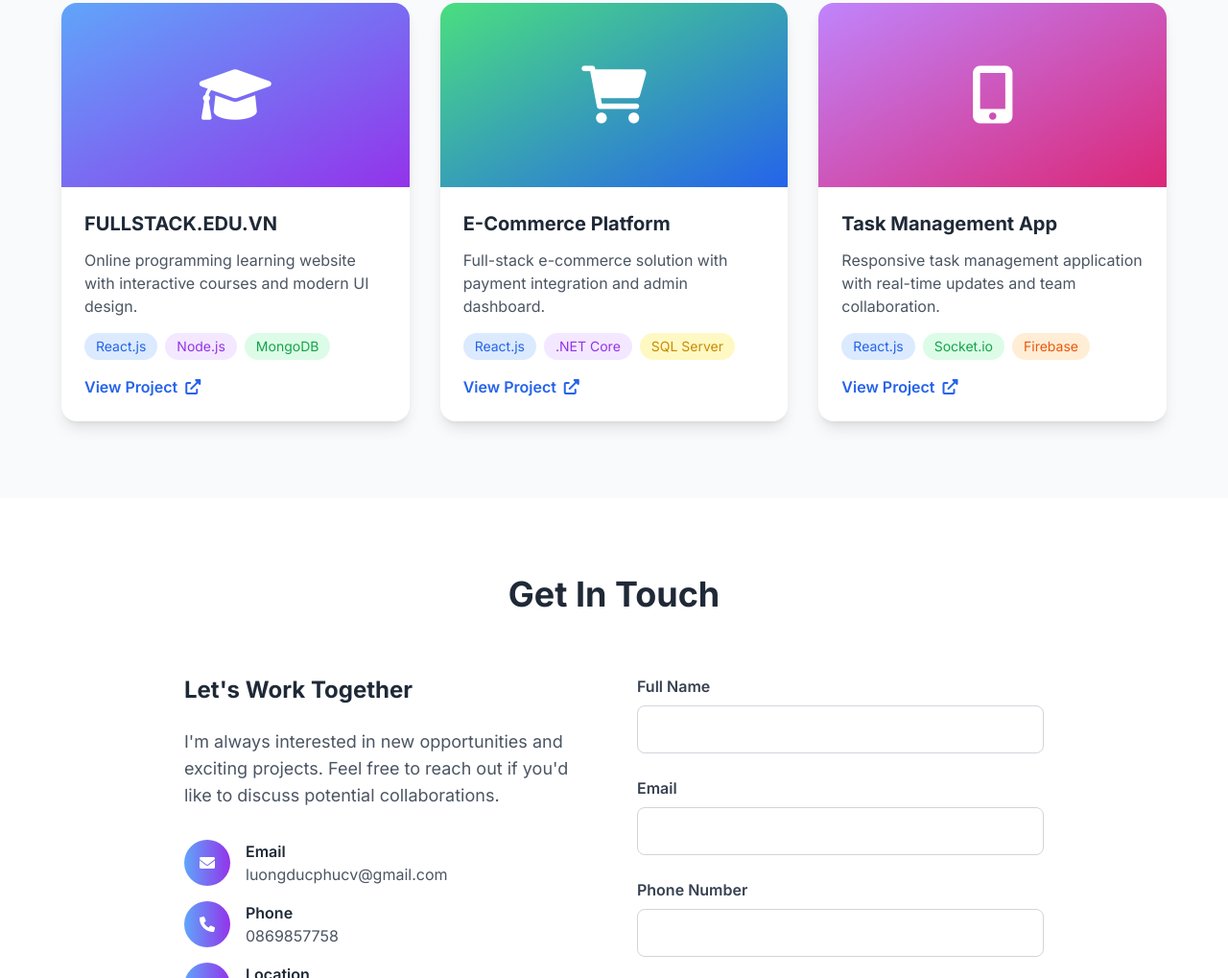
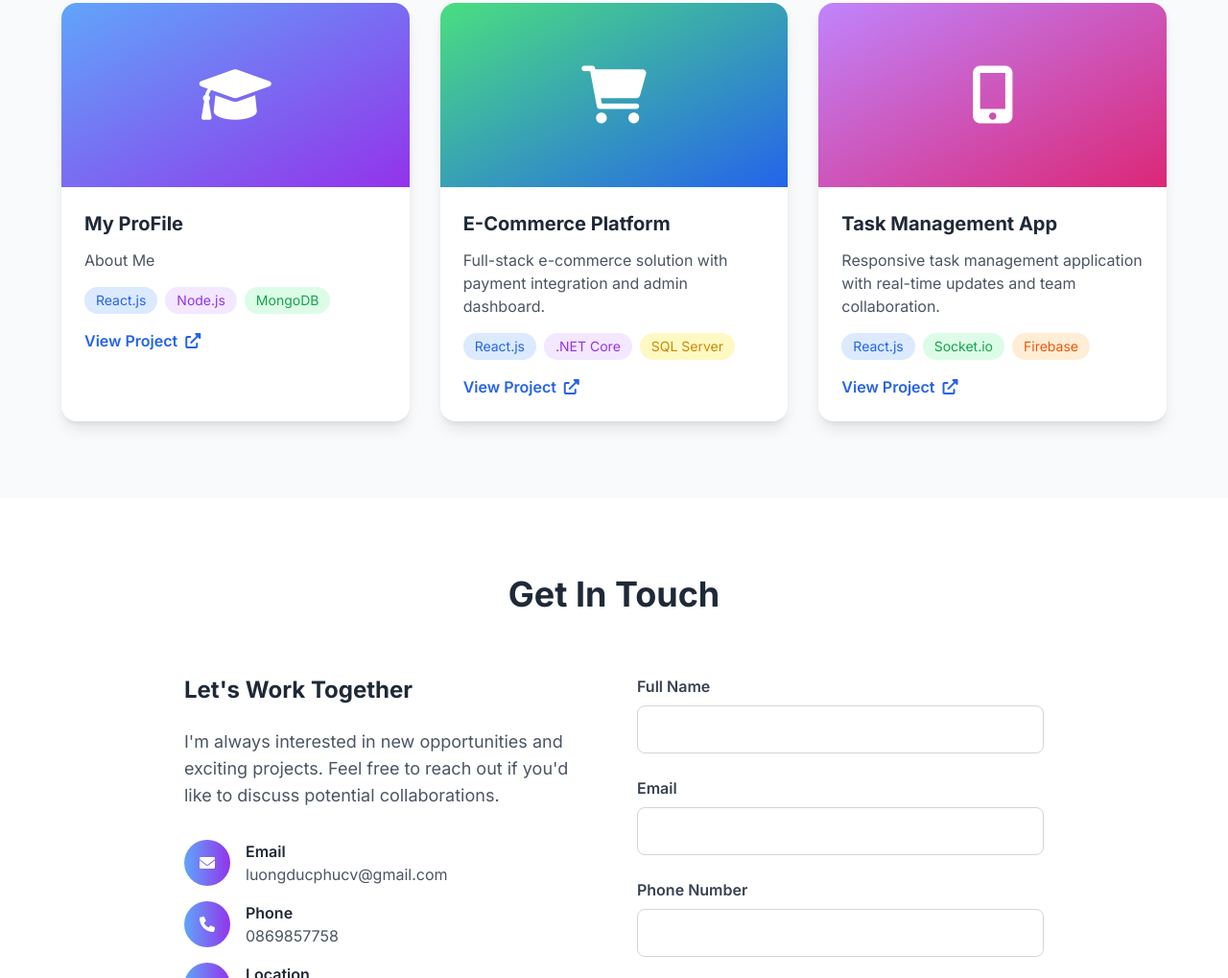
Before and after one commit to Phu2312003/phu_profile_2025, a website: page src/views/index.html in a window 1280 px wide. Shown: the part 3545-4564 px from the top of the page at 96% size. Drawn offline with nearby package versions, Linux system fonts and the light colour scheme; files whose address does not match are found by name.

Commit message:
Update package files and index.html

```diff
--- a/package.json
+++ b/package.json
@@ -26,6 +26,7 @@
   "dependencies": {
     "dotenv": "^17.2.2",
     "express": "^5.1.0",
+    "mongodb": "3.6",
     "mongoose": "^8.18.0",
     "nodemon": "^3.1.10"
   },
--- a/src/views/index.html
+++ b/src/views/index.html
@@ -497,14 +497,14 @@
                             <i class="fas fa-graduation-cap text-6xl text-white"></i>
                         </div>
                         <div class="p-6">
-                            <h3 class="text-xl font-bold mb-3 text-gray-800">FULLSTACK.EDU.VN</h3>
-                            <p class="text-gray-600 mb-4">Online programming learning website with interactive courses and modern UI design.</p>
+                            <h3 class="text-xl font-bold mb-3 text-gray-800">My ProFile</h3>
+                            <p class="text-gray-600 mb-4">About Me</p>
                             <div class="flex flex-wrap gap-2 mb-4">
                                 <span class="bg-blue-100 text-blue-600 px-3 py-1 rounded-full text-sm">React.js</span>
                                 <span class="bg-purple-100 text-purple-600 px-3 py-1 rounded-full text-sm">Node.js</span>
                                 <span class="bg-green-100 text-green-600 px-3 py-1 rounded-full text-sm">MongoDB</span>
                             </div>
-                            <a href="https://s-shop-delta.vercel.app/" target="_blank" class="inline-flex items-center text-blue-600 hover:text-purple-600 font-semibold transition-colors">
+                            <a href="https://phu-profile-2025.vercel.app/" target="_blank" class="inline-flex items-center text-blue-600 hover:text-purple-600 font-semibold transition-colors">
                                 View Project <i class="fas fa-external-link-alt ml-2"></i>
                             </a>
                         </div>
```
Also changed, not shown: 1 other file.
